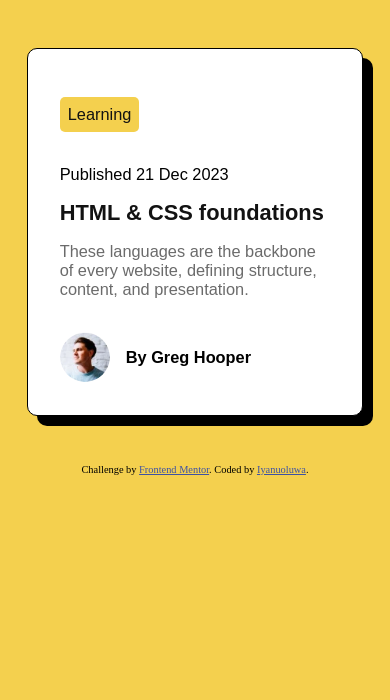
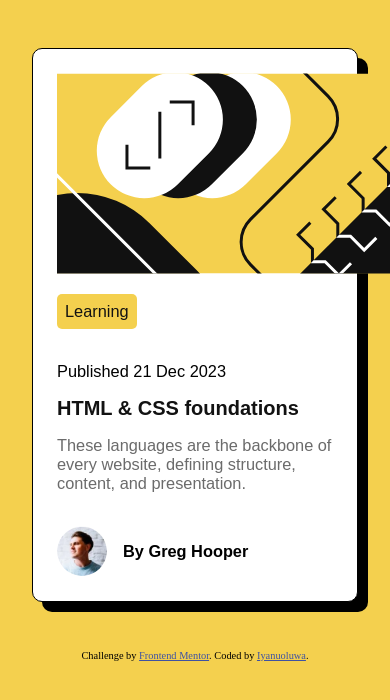
Before and after one commit to Iyanu22/frontend-mentor-challenges, a plain HTML site: page blog-preview-card-main/index.html in a window 390 px wide. Drawn offline with Linux system fonts and the light colour scheme; a web font is replaced by a local one.

Commit message:
Adjusted the size and the padding of the card

```diff
--- a/blog-preview-card-main/index.html
+++ b/blog-preview-card-main/index.html
@@ -23,7 +23,7 @@
       --secondary-color: hsl(0, 0%, 42%);
       --text-color: hsl(0, 0%, 7%);
     }
-    h1{font-size: clamp(1.25rem, 1rem + 1.5vw, 1.5rem); font-weight: 800; white-space: nowrap;}
+    h1{font-size: clamp(1.25rem, 4vw, 1.5rem); font-weight: 800; white-space: normal;}
     h1:hover { color: var(--primary-color); cursor: pointer; }
     @media (prefers-reduced-motion: reduce) {
       h1:hover { transition: color 0.3s ease-in-out; }
@@ -36,16 +36,17 @@
     .author{display: flex; align-items: center; gap: 1rem; margin-block-start: 2rem;}
     .author img{width: 3.125rem; height: 3.125rem; border-radius: 50%;}
 body{background-color: var(--primary-color);}
-.container{box-sizing: border-box; max-width: 24rem; overflow:hidden;background-color: hsl(0, 0%, 100%); border:1px solid black; border-radius: 10px; padding: 2rem; width: 90%; margin: 3rem auto; box-shadow:10px 10px #000; font-family: 'Outfit', sans-serif;}
+.container{box-sizing: border-box; overflow:visible;background-color: hsl(0, 0%, 100%); border:1px solid black; border-radius: 10px; padding: clamp(1.5rem, 5vw, 2rem); width:min(24rem, calc(100% - 3rem)); margin: 3rem auto; box-shadow:10px 10px #000; font-family: 'Outfit', sans-serif;}
 
   </style>
 </head>
 <body>
-  <main role="main">
+  <main>
 <div class="container">
+  <img src="./assets/images/illustration-article.svg" alt="Web 3.0 image" />
   <p class="tag">Learning</p>
 
-  <p>Published 21 Dec 2023</p>
+  <p class="published">Published 21 Dec 2023</p>
 
   <h1>HTML & CSS foundations</h1>
 
--- /dev/null
+++ b/blog-preview-card-main/style.css
@@ -0,0 +1,81 @@
+*{
+    margin: 0;
+    padding: 0;
+    box-sizing: border-box;
+}
+:root{
+      --primary-color: hsl(47, 88%, 63%);
+      --secondary-color: hsl(0, 0%, 42%);
+      --text-color: hsl(0, 0%, 7%);
+      --neutral-color: hsl(0, 0%, 100%);
+    }
+body{
+    background-color: var(--primary-color);
+    color: var(--text-color);
+    font-family: 'Figtree', sans-serif;
+}
+main{
+    display: flex;
+    justify-content: center;
+    align-items: center;
+    min-height: 100vh;
+}
+.container{
+    width: min(24rem, calc(100% - 3rem));
+    border: 1px solid black;
+    border-radius: 10px;
+    box-shadow: 5px 5px #000;
+    background-color: var(--neutral-color);
+     padding: 20px;
+}
+.container img{
+    display: block;
+    margin-inline: auto;
+    margin-bottom: min(1rem, 2vw);
+    width: 100%;
+
+}
+.tag{
+    background-color: var(--primary-color);
+    padding: min(0.5rem, 1vw + 0.5rem);
+    display: inline-block;
+    border-radius: 2px;
+    font-weight: 800;
+    margin-bottom: min(1rem, 2vw);
+}
+.published{
+    margin-bottom: min(1rem, 2vw);
+    font-size: max(1rem, 0.8vw + 0.5rem);
+}
+h1{
+    font-weight: 800;
+    font-size: clamp(1.5rem, 1vw + 1rem, 2rem);
+}
+h1:hover{
+    color: var(--primary-color);
+    cursor: pointer;
+}
+.description{
+    color: var(--secondary-color);
+    font-size: max(1rem, 0.8vw + 0.5rem);
+    margin-bottom: min(1rem, 2vw);
+}
+.author{
+    display:flex;
+
+    align-items: center;
+    gap: min(0.2rem, 1vw);
+}
+.author img{
+   width: clamp(2.5rem, 5vw, 3rem);
+   height: clamp(2.5rem, 5vw, 3rem);
+    border-radius: 50%;
+   object-fit: cover;
+
+    margin-inline-start: 0;
+}
+.name{
+    font-weight: 800;
+    margin-inline-end: max(10rem, 10vw + 1.5rem);
+
+}
```
Also changed, not shown: blog-preview-card-main/home.html (added, +29 -0 lines).
